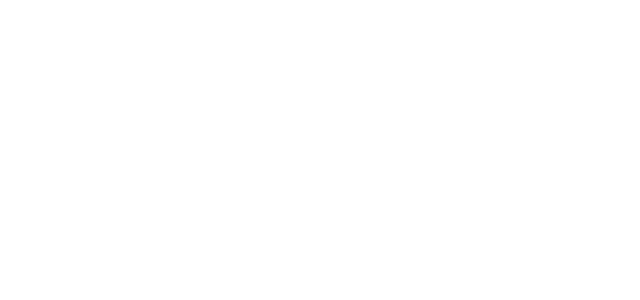
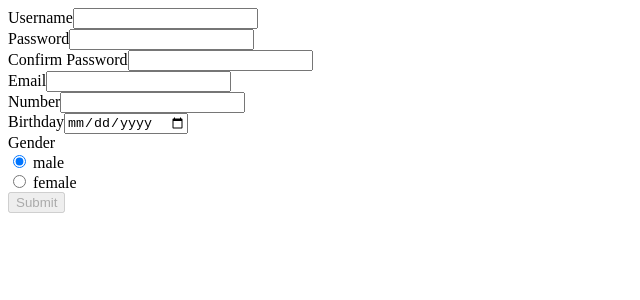
Before and after one commit to saransh-khobragade/Angular6, an Angular app in the folder LoginApp/: page /register in a window 1280 px wide. Before the commit this address led to /. Shown: the top 300 px of the page, without its empty margins (0-640 px from the left). Built offline with nearby package versions, Linux system fonts and the light colour scheme.

Commit message:
registration done

```diff
--- a/LoginApp/src/app/auth.service.ts
+++ b/LoginApp/src/app/auth.service.ts
@@ -6,6 +6,15 @@
 interface register{
   success:boolean,
   message:string
+}
+
+interface user{
+  username:boolean,
+  password:string,
+  email:string,
+  number:number,
+  birthday:string,
+  gender:string
 }
 
 interface profile{
@@ -46,4 +55,8 @@
   getUserProfile():Observable<profile>{
     return this.http.get<profile>('/api/profile')
   }
+
+  registerUser(username ,email,password,phone,gender,dob){
+    return this.http.post<register>('/api/user',{username ,email,password,phone,gender,dob});
+  }
 }
--- a/LoginApp/src/app/login/login.component.html
+++ b/LoginApp/src/app/login/login.component.html
@@ -2,4 +2,5 @@
   <input type="text" placeholder="Username" id="username" value={{username}}>
   <input type="text" placeholder="Password" id="password" value={{password}}>
   <input type="submit" value="submit">
+  <a [routerLink]="['../register']"><button>Sign up</button></a>
 </form>
--- /dev/null
+++ b/LoginApp/src/app/register/register.component.html
@@ -0,0 +1,14 @@
+<form #id [formGroup]="myForm" (ngSubmit)="onSubmit()">
+  Username<input type="text" formControlName="username"><br>
+  Password<input type="text" formControlName="password"><br>
+  Confirm Password<input type="text" formControlName="confirmpassword"><br>
+  Email<input type="text" formControlName="email"><br>
+  Number<input type="text" formControlName="number"><br>
+  Birthday<input type="date" formControlName="birthday"><br>
+  Gender
+  <div *ngFor="let g of genders">
+    <input type="radio" formControlName="gender" [value]="g">
+    {{g}}
+  </div>
+  <button type="submit" [disabled]="!myForm.valid">Submit</button>
+</form>
--- /dev/null
+++ b/LoginApp/src/app/register/register.component.ts
@@ -0,0 +1,63 @@
+import { Component} from '@angular/core';
+import { FormGroup,FormControl,Validators,FormArray,FormBuilder} from '@angular/forms';
+import { Observable } from 'rxjs';
+import { AuthService } from '../auth.service';
+
+@Component({
+  selector: 'app-register',
+  templateUrl: './register.component.html',
+  styleUrls: ['./register.component.css']
+})
+export class RegisterComponent {
+
+  myForm:FormGroup;
+  items:FormArray;
+  genders=['male','female'];
+
+  constructor(private formbuilder:FormBuilder,private auth:AuthService){
+
+    this.myForm=formbuilder.group({
+      'username': ['',[Validators.required]],
+      'password': ['',[Validators.required]],
+      'confirmpassword': ['',[Validators.required]],
+      'email': ['',[Validators.required]],
+      'number': ['',[Validators.required]],
+      'birthday': ['',[Validators.required]],
+      'gender': ["male"]
+    })
+  }
+
+  onSubmit(){
+    this.auth.registerUser(this.myForm.value.username,this.myForm.value.email,this.myForm.value.password,this.myForm.value.phone,this.myForm.value.gender,this.myForm.value.birthday)
+    .subscribe(data=>console.log(data));
+    //this.myForm.reset();
+  }
+
+  CustomValidation(component:FormControl){
+
+    if(component.value==="Example")
+    {return "anything";}
+
+    else return null;
+
+  }
+
+  asyncValidator(control:FormControl):Promise<any> | Observable<any>   {
+
+    const promise= new Promise<any>(
+      (resolve,reject)=>{
+        setTimeout(()=>{
+            if(control.value==='Example'){
+              console.log('hi');
+              resolve({'invalid':true});
+            }
+            else{
+              resolve(null);
+            }
+          },1500);
+      }
+    );
+    return promise;
+  }
+
+}
```
Also changed, not shown: LoginApp/src/app/app.module.ts (+10 -2 lines), LoginApp/src/app/register/register.component.css (added), 1 other file (tests, documents, lock files or other folders).
